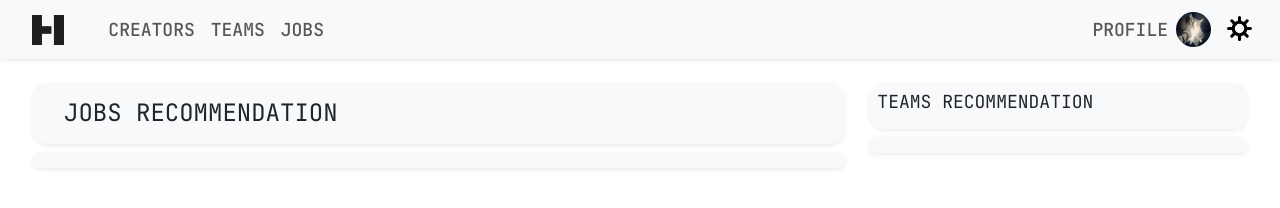
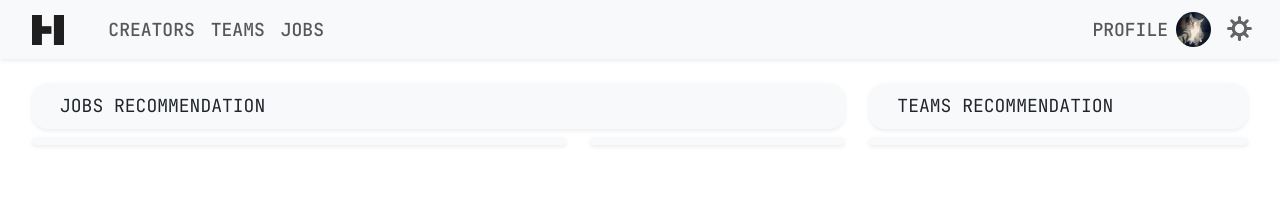
Before and after one commit to gabspedro/talentHub-RE, a plain HTML site: page index.html in a window 1280 px wide. Drawn offline with nearby package versions, Linux system fonts and the light colour scheme.

Commit message:
Update com poucas mudanças

```diff
--- a/index.html
+++ b/index.html
@@ -50,7 +50,7 @@
                             </li>
                             <li class="col"> <!-- TEMA -->
                                 <a href="*" class="navbar-brand">
-                                    <img type="svg" src="./icons/sun.svg" height="25px" weight="25px" class="d-inline-block align-text-center mt-2" style="transition-duration: 0.3s" onmouseover="this.style.opacity='80%'" onmouseout="this.style.opacity='65%'">
+                                    <img type="svg" src="./icons/sun.svg" height="25px" weight="25px" class="d-inline-block align-text-center mt-2" style="opacity: 60%; transition-duration: 0.3s" onmouseover="this.style.opacity='75%'" onmouseout="this.style.opacity='60%'">
                                 </a>
                             </li>
                         </ul>
@@ -60,22 +60,31 @@
             <main>
                 <div class="container-fluid row ms-2 mt-4 me-2">
                     <div class="col-8">
-                        <div class="bg-light shadow-sm p-2 rounded-4">
-                            <h2 class="dark ms-4 mt-2" style="font-size: 24px; font-family: JetBrains Mono, monospace;font-optical-sizing: auto; font-weight: 400; font-style: normal;">
+                        <div class="bg-light shadow-sm p-1 rounded-4">
+                            <h2 class="dark ms-4 mt-2" style="font-size: 18px; font-family: JetBrains Mono, monospace;font-optical-sizing: auto; font-weight: 400; font-style: normal;">
                                 JOBS RECOMMENDATION
                             </h2>
                         </div>
-                        <div class="bg-light shadow-sm mt-2 p-2 rounded-3">
+                        <div class="row">
+                            <div class="col-8">
+                                <div class="bg-light shadow-sm mt-2 p-1 rounded-3">
 
+                                </div>
+                            </div>
+                            <div class="col">
+                                <div class="bg-light shadow-sm mt-2 p-1 rounded-3">
+
+                                </div>
+                            </div>
                         </div>
                     </div>
                     <div class="col">
-                         <div class="bg-light shadow-sm me-3 p-2 rounded-4">
-                            <h2 class="dark" style="font-size: 18px; font-family: JetBrains Mono, monospace;font-optical-sizing: auto; font-weight: 400; font-style: normal;">
+                         <div class="bg-light shadow-sm me-3 p-1 rounded-4">
+                            <h2 class="dark ms-4 mt-2" style="font-size: 18px; font-family: JetBrains Mono, monospace;font-optical-sizing: auto; font-weight: 400; font-style: normal;">
                                 TEAMS RECOMMENDATION
                             </h2>
                          </div>
-                         <div class="bg-light shadow-sm mt-2 me-3 p-2 rounded-4">
+                         <div class="bg-light shadow-sm mt-2 me-3 p-1 rounded-4">
 
                          </div>
                     </div>
```
